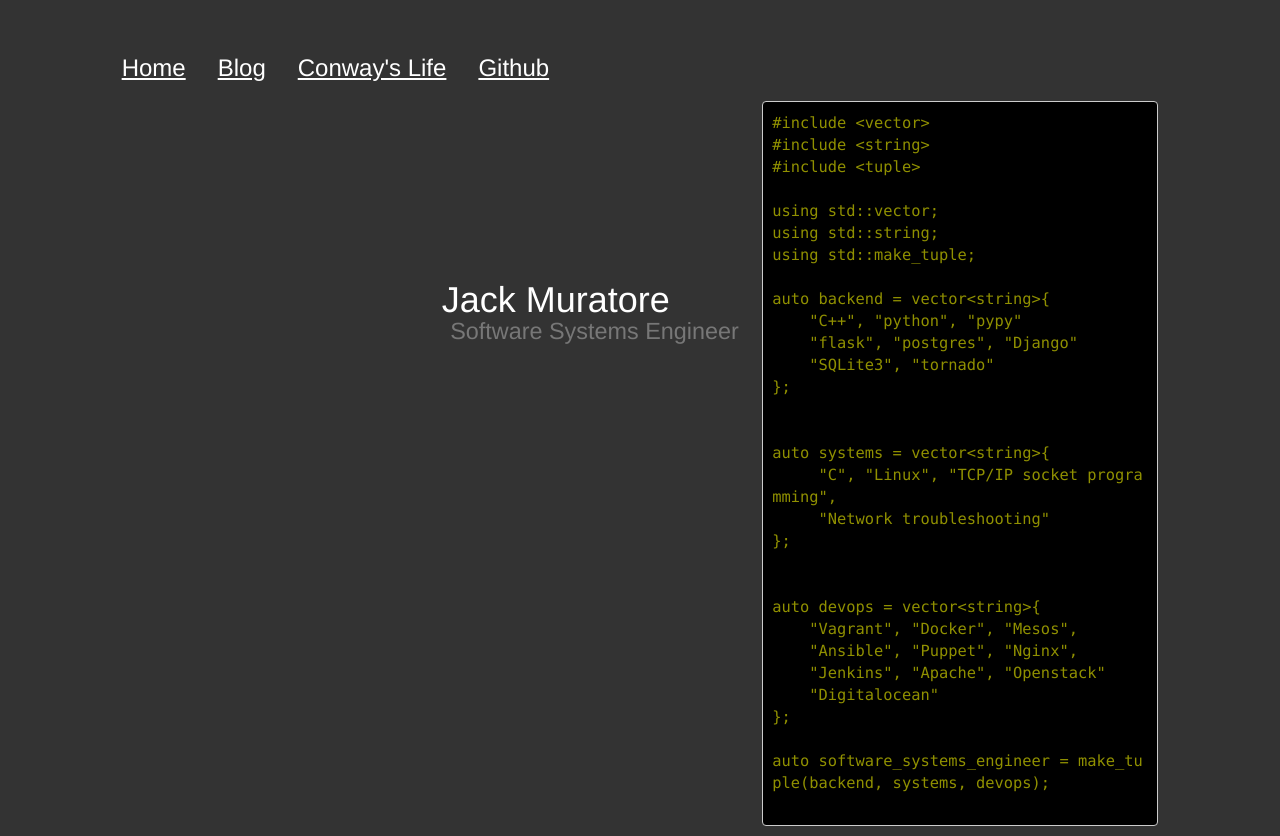
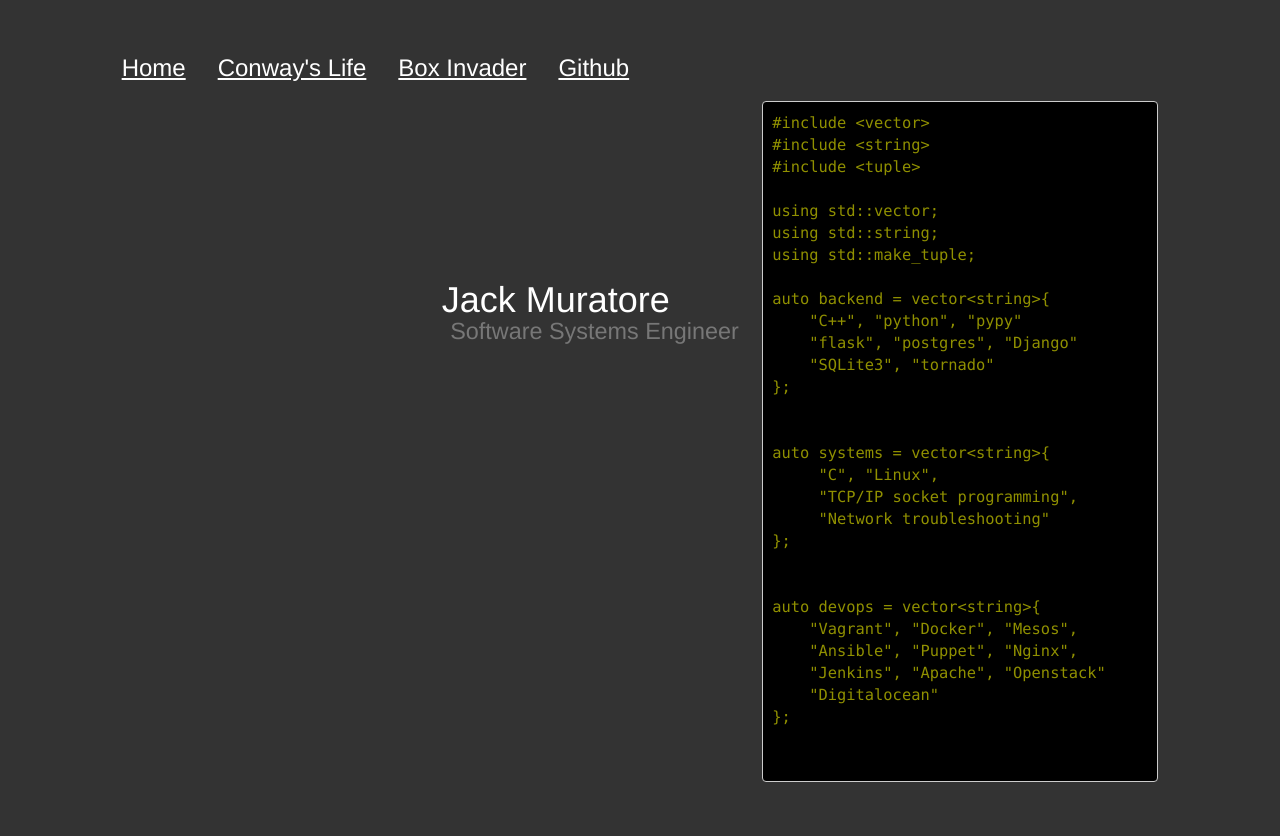
Before and after one commit to banjocat/mywebsite, a Flask app: page / in a window 1280 px wide. After the commit the page ends 782 px from the top, so only its background shows below. Run offline with Flask 2, Linux system fonts and the light colour scheme; some libraries are stand-ins or nearby versions.

Commit message:
I fix stuff

```diff
--- a/ansible/roles/jackmuratore/tasks/main.yml
+++ b/ansible/roles/jackmuratore/tasks/main.yml
@@ -3,12 +3,13 @@
 - name: Pull image
   docker_image:
       name: banjocat/jackmuratore
-      force: yes
+      force: true
 
 - name: Start container
   docker_container:
       name: jackmuratore
       image: banjocat/jackmuratore
       recreate: yes
+      restart: yes
       exposed_ports:
           - 8000
--- a/fabfile.py
+++ b/fabfile.py
@@ -5,7 +5,7 @@ def build():
     '''
     Builds latest docker image
     '''
-    local('docker build --force-rm --tag jackmuratore:latest .')
+    local('docker build --force-rm --tag banjocat/jackmuratore:latest .')
 
 
 def push():
--- a/web/templates/boxinvader.html
+++ b/web/templates/boxinvader.html
@@ -6,6 +6,7 @@ Loading . . .
 </div>
 <canvas width=400 height=400 id="canvas" ></canvas>
 
+<script src='static/js/jaws.js'></script>
 <script>
 
 function createArray(length) {
@@ -263,7 +264,7 @@ function SpaceInvaderGame() {
 }
 
 
-jaws.assets.root = "static/"
+jaws.assets.root = "static/images/"
 jaws.assets.add("start.png");
 jaws.assets.add("end.png");
 jaws.assets.add("win.png");
--- a/web/templates/index.html
+++ b/web/templates/index.html
@@ -35,7 +35,8 @@ auto backend = vector&lt;string&gt;{
 
 
 auto systems = vector&lt;string&gt;{
-&nbsp;&nbsp;&nbsp;&nbsp; "C", "Linux", "TCP/IP socket programming",
+&nbsp;&nbsp;&nbsp;&nbsp; "C", "Linux",
+&nbsp;&nbsp;&nbsp;&nbsp; "TCP/IP socket programming",
 &nbsp;&nbsp;&nbsp;&nbsp; "Network troubleshooting"
 };
 
@@ -47,7 +48,6 @@ auto devops = vector&lt;string&gt;{
 &nbsp;&nbsp;&nbsp;&nbsp;"Digitalocean"
 };
 
-auto software_systems_engineer = make_tuple(backend, systems, devops);
             </code></pre>
 
         </div>
--- a/web/templates/layout.html
+++ b/web/templates/layout.html
@@ -18,10 +18,10 @@
                             <a class='h3' href='/'>Home</a>
                         </li>
                         <li>
-                            <a class='h3' href='blog/'>Blog</a>
+                            <a class='h3' href='conway'>Conway's Life</a>
                         </li>
                         <li>
-                            <a class='h3' href='conway'>Conway's Life</a>
+                            <a class='h3' href='boxinvader'>Box Invader</a>
                         </li>
                         <li>
                             <a class='h3' href='https://github.com/banjocat/'>Github</a>
```
Also changed, not shown: 1 other file.
